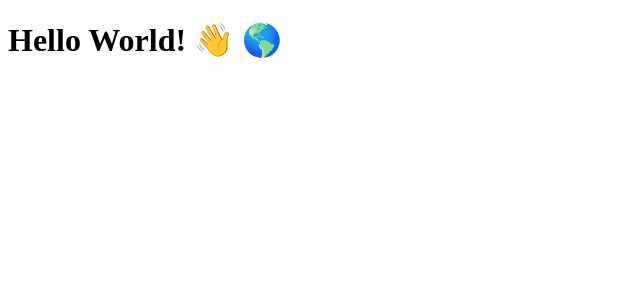
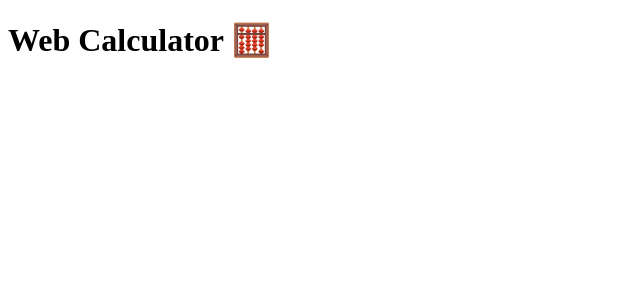
Before and after one commit to zearkiatos/reactjs-calculator-web, a React (Create React App) app: page / in a window 1280 px wide. Shown: the top 300 px of the page, without its empty margins (0-640 px from the left). Built offline with nearby package versions, Linux system fonts and the light colour scheme.

Commit message:
Debugging errors and configuration deploy in render

```diff
--- a/src/components/App.jsx
+++ b/src/components/App.jsx
@@ -1,5 +1,11 @@
 import React from "react";
 
-const App = () => <h1>Hello World! 👋 🌎 </h1>;
-
+const App = () => {
+  console.log("Application render");
+  return (
+    <header>
+      <h1>Web Calculator 🧮</h1>
+    </header>
+  );
+};
 export default App;
```
Also changed, not shown: 1 other file (tests, documents, lock files or other folders).
